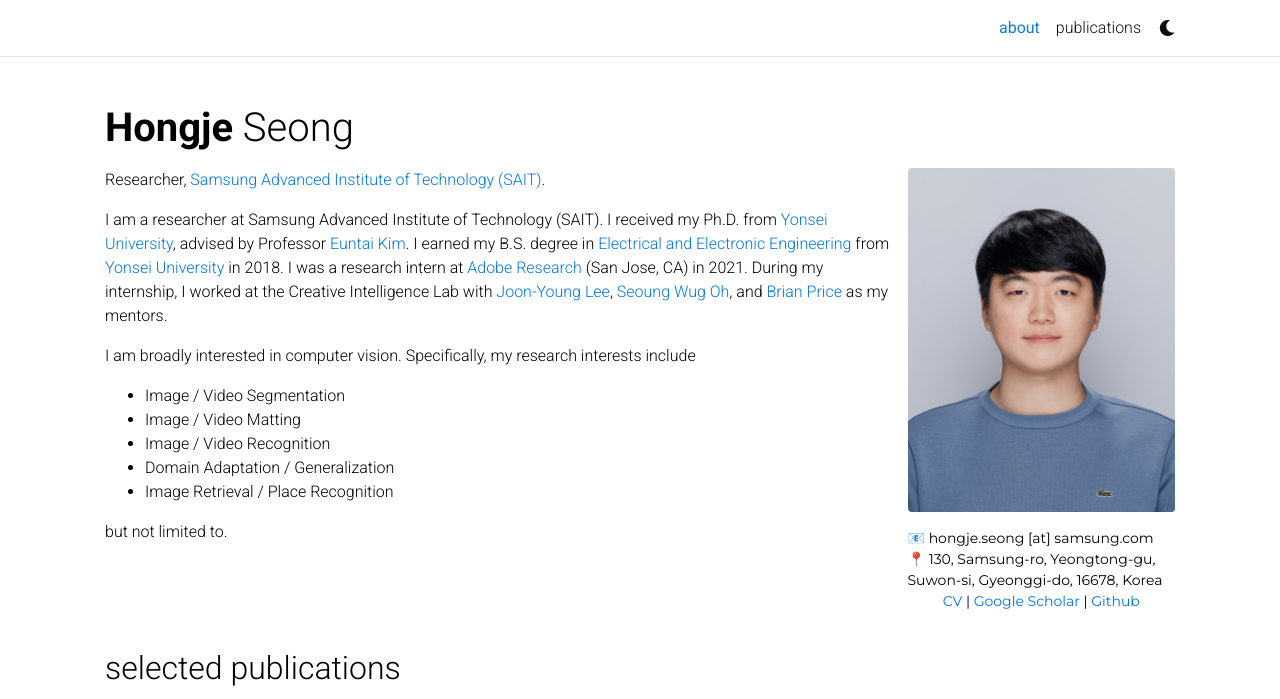
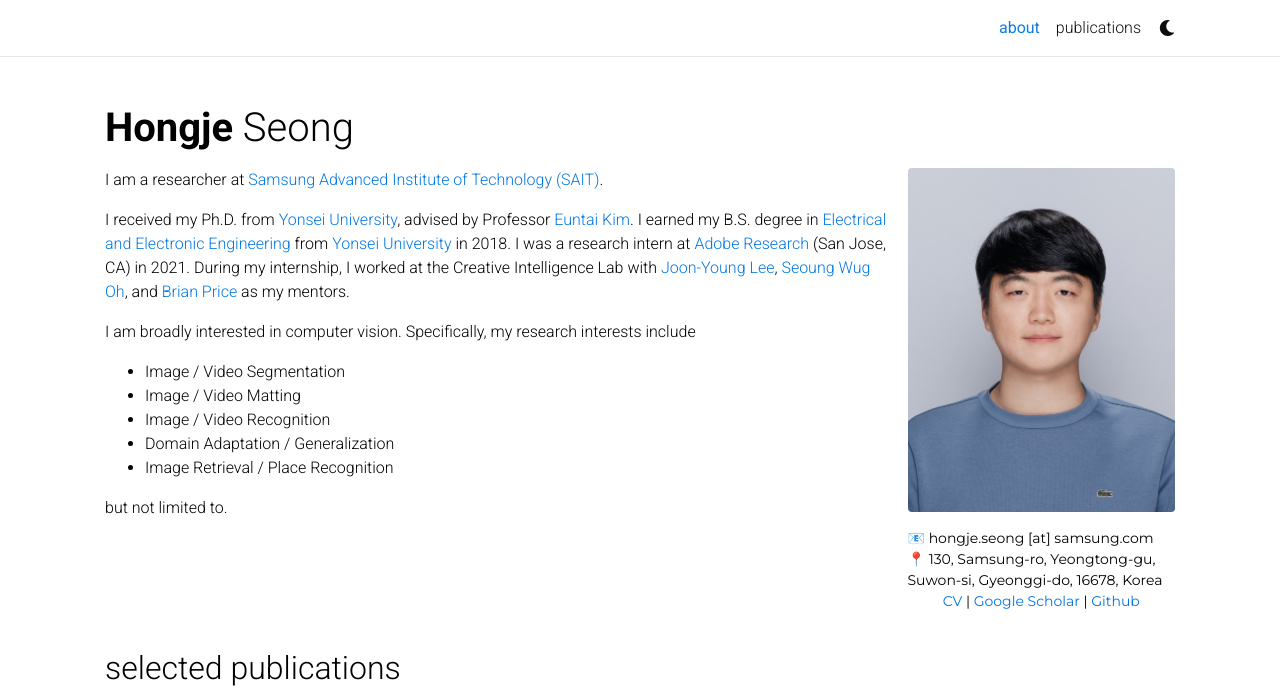
Before and after one commit to Hongje/hongje.github.io, a Jekyll site: the page built from _pages/about.md, in a window 1280 px wide and 969 px high, cut to the strip 0-699 px from the top of the window. Built offline with Jekyll 4.4.1, drawn with Linux system fonts in a browser that asks for light colours; full-size pictures stand in for the smaller copies a plugin makes; comment, search, counter and statistics services are not loaded; a style sheet for code colours, icons or effects is not loaded.

Commit message:
Update about.md

```diff
--- a/_pages/about.md
+++ b/_pages/about.md
@@ -19,9 +19,8 @@
 selected_papers: true # includes a list of papers marked as "selected={true}"
 social: true  # includes social icons at the bottom of the page
 ---
-<p>Researcher, <a href="https://www.sait.samsung.co.kr">Samsung Advanced Institute of Technology (SAIT)</a>.</p>
-<p>I am a researcher at Samsung Advanced Institute of Technology (SAIT).
-I received my Ph.D. from <a href="https://yonsei.ac.kr/" target="_blank" rel="noopener">Yonsei University</a>, advised by Professor <a href="https://cilab.yonsei.ac.kr">Euntai Kim</a>.
+<p>I am a researcher at <a href="https://www.sait.samsung.co.kr">Samsung Advanced Institute of Technology (SAIT)</a>.</p>
+<p>I received my Ph.D. from <a href="https://yonsei.ac.kr/" target="_blank" rel="noopener">Yonsei University</a>, advised by Professor <a href="https://cilab.yonsei.ac.kr">Euntai Kim</a>.
 I earned my B.S. degree in <a href="https://ee.yonsei.ac.kr/" target="_blank" rel="noopener">Electrical and Electronic Engineering</a> from <a href="https://yonsei.ac.kr/" target="_blank" rel="noopener">Yonsei University</a> in 2018. I was a research intern at <a href="https://research.adobe.com/" target="_blank" rel="noopener">Adobe Research</a> (San Jose, CA) in 2021. During my internship, I worked at the Creative Intelligence Lab with <a href="https://joonyoung-cv.github.io">Joon-Young Lee</a>, <a href="https://sites.google.com/view/seoungwugoh">Seoung Wug Oh</a>, and <a href="https://www.brianpricephd.com">Brian Price</a> as my mentors.</p>
 
 <p>I am broadly interested in computer vision. Specifically, my research interests include
```
